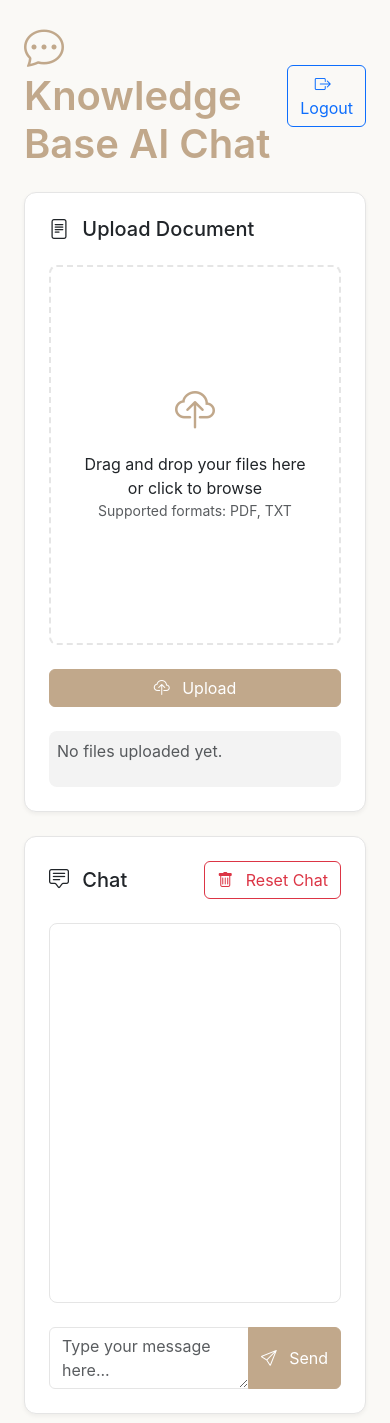
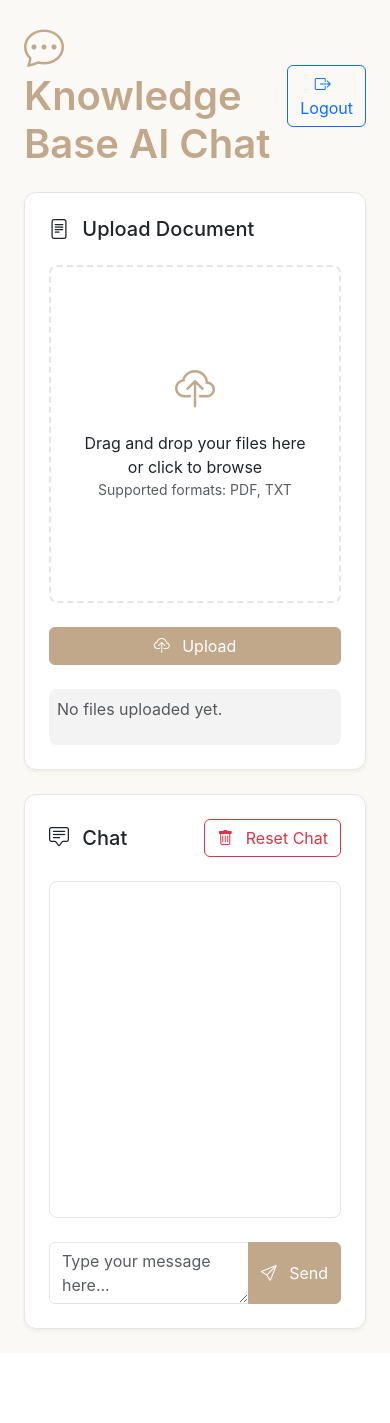
Before and after one commit to dharmautomo/Knowledge-Base-AI-Chat, a Flask app: page / in a window 390 px wide. Shown: the top 1423 px of the page. After the commit the page ends 1332 px from the top, so only its background shows below. Run offline with Flask 3, Linux system fonts and the light colour scheme; the visitor is signed in with stand-in values (Sample User, id 1); data that the repository does not hold is empty; some libraries are stand-ins or nearby versions.

Commit message:
Agent query: I've decreased both the Chat section and Upload Document section to 55vh height. Could you verify if both sections now have equal heights and are properly displayed on your screen?
Adjust chat and document upload section heights to 55vh.

Screenshot: https://storage.googleapis.com/screenshot-production-us-central1/b867650d-5460-44fc-a837-1c82e49166ca/5d401e80-d811-4399-b48b-e980f4efb50f.jpg

```diff
--- a/static/css/custom.css
+++ b/static/css/custom.css
@@ -48,7 +48,7 @@ h1 {
 .chat-container {
     background: white;
     border: 1px solid var(--border-color);
-    height: 60vh; /* Increased to 60vh */
+    height: 55vh; /* Decreased to 55vh */
     overflow-y: auto;
     border-radius: 0.5rem;
     padding: 1.5rem;
@@ -301,7 +301,7 @@ h1 {
 
 /* File list specific styles */
 .files-list {
-    max-height: 25vh;
+    max-height: 22vh;
     overflow-y: auto;
     background: rgb(243, 243, 243);
     border-radius: 0.5rem;
@@ -387,7 +387,7 @@ h1 {
     transition: all 0.3s ease;
     background: white;
     cursor: pointer;
-    height: 60vh;
+    height: 55vh;
     display: flex;
     align-items: center;
     justify-content: center;
@@ -445,13 +445,13 @@ h1 {
 /* Responsive adjustments */
 @media (max-width: 991.98px) {
     .chat-container {
-        height: 45vh; /* Proportionally increased for mobile */
+        height: 40vh; /* Proportionally adjusted for mobile */
     }
     .upload-zone {
-        height: 45vh;
+        height: 40vh;
     }
     .files-list {
-        max-height: 20vh;
+        max-height: 18vh;
     }
 }
 
```
